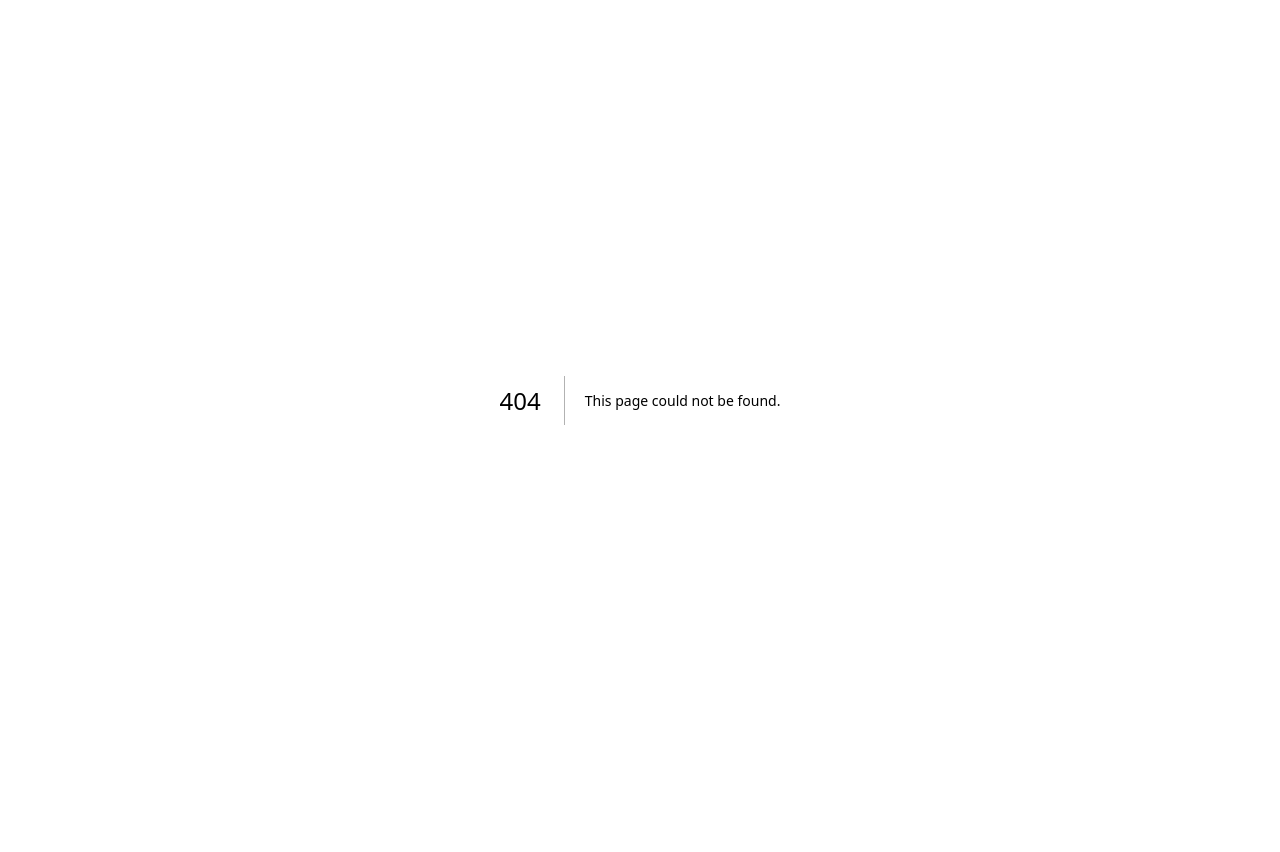
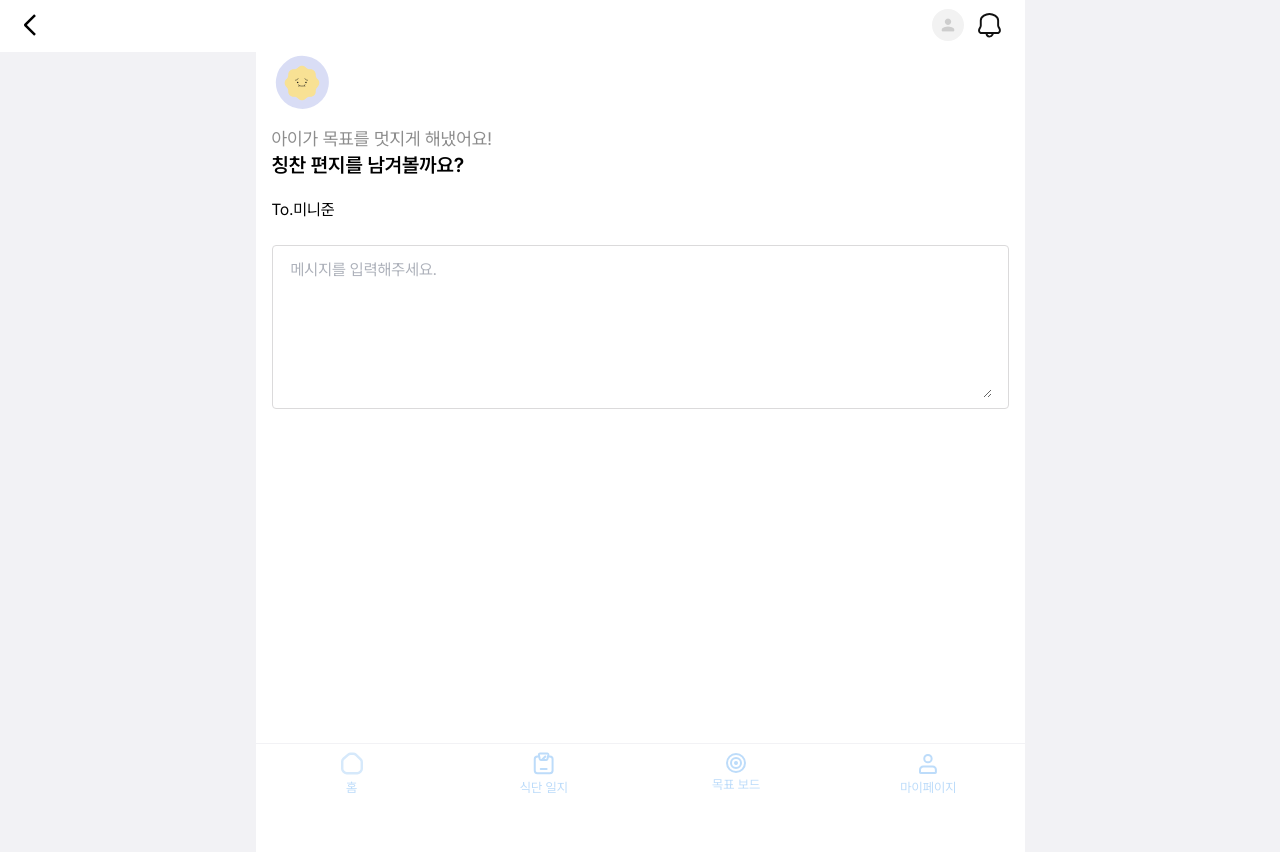
Before and after one commit to Grow-Fit/GrowFit-FE, a Next.js app: page /goal/letter in a window 1280 px wide. Before the commit this address had no page. Before the commit the page ends 800 px from the top, so only its background shows below. Built offline with nearby package versions, Linux system fonts and the light colour scheme.

Commit message:
✨: 편지 작성페이지 완료

```diff
--- /dev/null
+++ b/src/app/goal/letter/letter.module.scss
@@ -0,0 +1,24 @@
+.letter {
+  padding: 0 16px;
+  &__title {
+    margin-top: 14px;
+    p {
+      font-size: 18px;
+      color: #8D8D8D;
+      margin-bottom: 7px;
+    }
+    strong {
+      font-size: 20px;
+      font-weight: 600;
+    }
+  }
+  &__field {
+    margin-top: 27px;
+    h3 {
+      font-size: 16px;
+    }
+    > div {
+      margin-top: 27px;
+    }
+  }
+}
--- /dev/null
+++ b/src/app/goal/letter/page.tsx
@@ -0,0 +1,23 @@
+import styles from "./letter.module.scss"
+import BackHeader from "@/components/layout/header/BackHeader";
+import ProfileIcon from "@/assets/character/profile-default.svg"
+import TextArea from "@/components/common/textarea/textarea";
+const LetterCreate = () => {
+  return (
+    <div className={styles.letter}>
+      <BackHeader />
+      <div className={styles.letter__form}>
+        <ProfileIcon/>
+        <div className={styles.letter__title}>
+          <p>아이가 목표를 멋지게 해냈어요!</p>
+          <strong>칭찬 편지를 남겨볼까요?</strong>
+        </div>
+        <div className={styles.letter__field}>
+          <h3>To.미니준</h3>
+          <TextArea placeholder={"메시지를 입력해주세요."} />
+        </div>
+      </div>
+    </div>
+  )
+}
+export default LetterCreate
--- /dev/null
+++ b/src/components/common/textarea/textarea.module.scss
@@ -0,0 +1,14 @@
+.textarea {
+  border: 1px solid $gray-20;
+  border-radius: 4px;
+  padding: 10px 16px;
+  height: 164px;
+  &__field {
+    width: 100%;
+    height: 100%;
+    line-height: 1.5;
+    &::placeholder {
+      color: #ADB1BA;
+    }
+  }
+}
--- /dev/null
+++ b/src/components/common/textarea/textarea.tsx
@@ -0,0 +1,16 @@
+"use client"
+import React from "react";
+import styles from "./textarea.module.scss"
+import {CloseIcon} from "@/components/common/icon";
+const TextArea = ({placeholder} : { placeholder: string }) => {
+  return (
+    <div className={styles.textarea}>
+      <textarea
+        className={styles.textarea__field}
+        placeholder={placeholder}
+      />
+    </div>
+  )
+}
+
+export default TextArea
--- a/src/components/layout/header/BackHeader.tsx
+++ b/src/components/layout/header/BackHeader.tsx
@@ -3,7 +3,7 @@ import { useRouter } from "next/navigation";
 import styles from "./BackHeader.module.scss"
 import Back from "@/assets/icons/common/icon-arrow.svg"
 
-const DefaultHeader = ({ title }: { title: string }) => {
+const DefaultHeader = ({ title }: { title?: string }) => {
   const router = useRouter();
   return (
     <div className={styles.header}>
```
